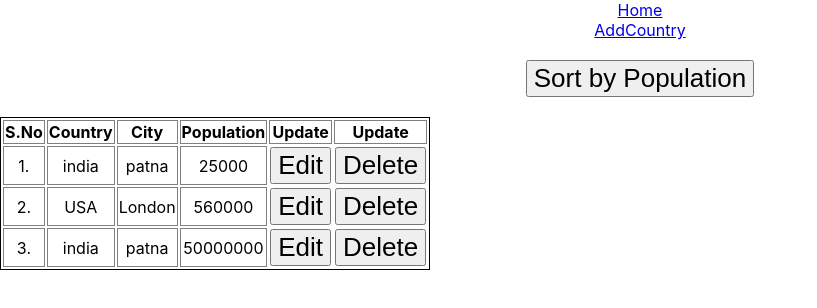
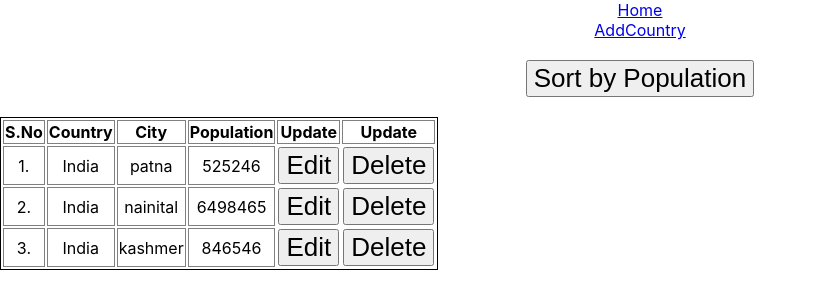
Before and after one commit to DevShakti78/citycountry, a React (Vite) app: page / in a window 1280 px wide. Shown: the top 308 px of the page, without its empty margins (0-817 px from the left). Built offline with nearby package versions, Linux system fonts and the light colour scheme; data requests are answered from the project's data file.

Commit message:
final push

```diff
--- a/db.json
+++ b/db.json
@@ -1,21 +1,21 @@
 {
   "Country": [
     {
-      "country_name": "india",
+      "country_name": "India",
       "city_name": "patna",
-      "population": "25000",
+      "population": "525246",
       "id": 1
     },
     {
-      "country_name": "USA",
-      "city_name": "London",
-      "population": "560000",
+      "country_name": "India",
+      "city_name": "nainital",
+      "population": "6498465",
       "id": 2
     },
     {
-      "country_name": "india",
-      "city_name": "patna ",
-      "population": "50000000",
+      "country_name": "India",
+      "city_name": "kashmer",
+      "population": "846546",
       "id": 3
     }
   ]
--- a/src/Components/Home.jsx
+++ b/src/Components/Home.jsx
@@ -5,7 +5,7 @@ export const Home = () => {
   const [sortdata, setSortdata] = useState([]);
 
   useEffect(() => {
-    fetch(`http://localhost:8080/Country`)
+    fetch(`http://localhost:8000/Country`)
       .then((res) => res.json())
       .then((res) => setData(res))
       .then((res) => setSortdata(res))
--- a/src/Redux/action.jsx
+++ b/src/Redux/action.jsx
@@ -19,7 +19,7 @@ export const CountryFailed = (payload) => ({
 
 export const UpdateDetails = (details) => (dispatch) => {
   dispatch(CountryLoading);
-  fetch(`http://localhost:8080/Country`, {
+  fetch(`http://localhost:8000/Country`, {
     method: "POST",
     body: JSON.stringify(details),
     headers: {
```
